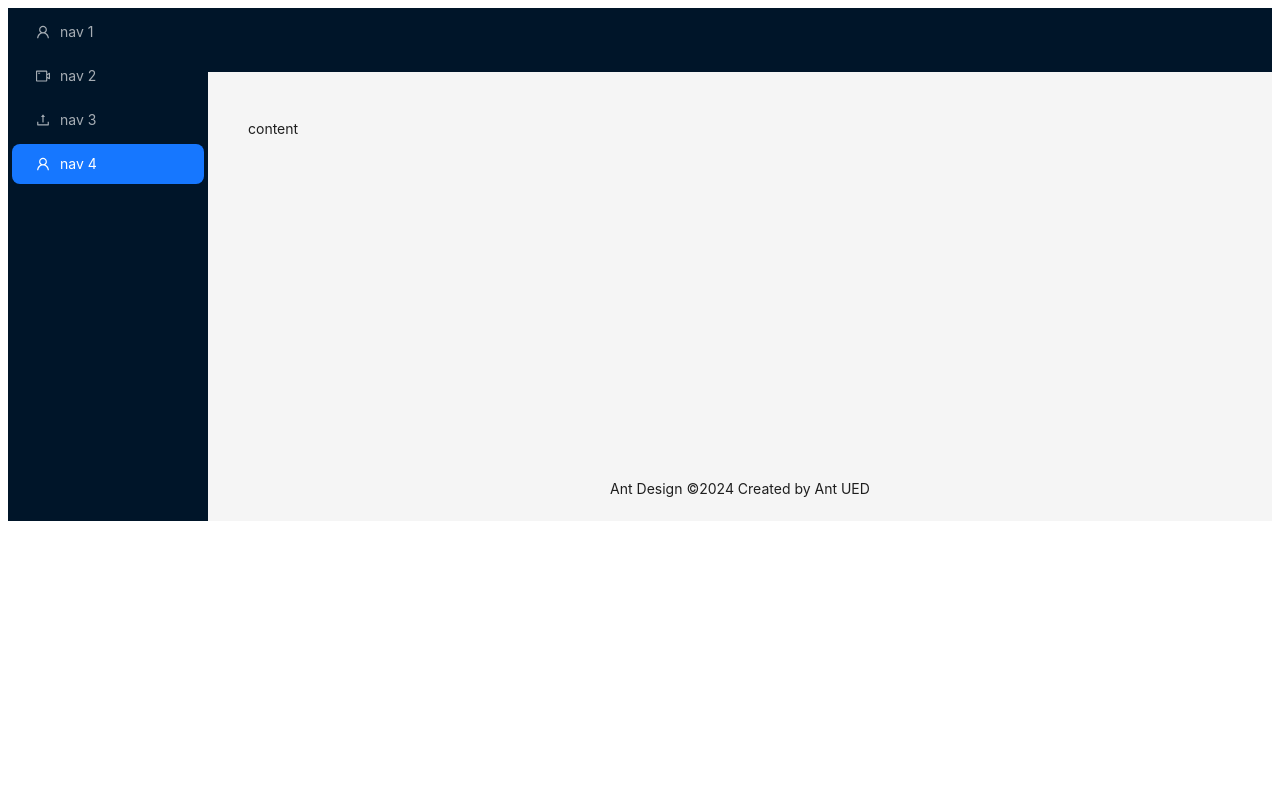
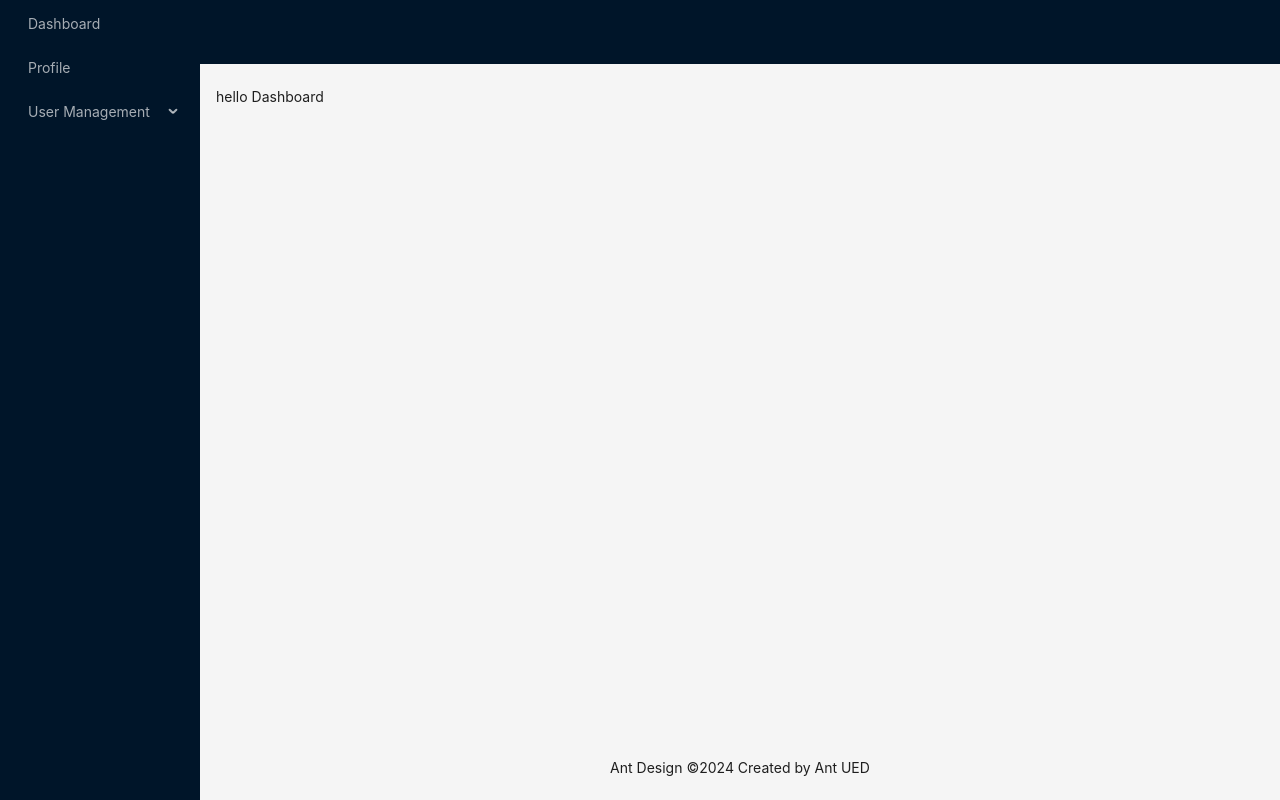
Before and after one commit to sheikhmohdnazmulhasan/school-management-client, a React (Vite) app: page / in a window 1280 px wide. Built offline with nearby package versions, Linux system fonts and the light colour scheme.

Commit message:
Absolute Path, Relative Path, Outlet, And Layout Layer.

```diff
--- a/src/components/layouts/MainLayout.tsx
+++ b/src/components/layouts/MainLayout.tsx
@@ -1,20 +1,26 @@
-import { Layout, Menu } from "antd";
-import { createElement, FC } from "react";
+import { FC } from "react";
+import { Layout, Menu, MenuProps } from "antd";
+import { Outlet } from "react-router-dom";
 const { Header, Content, Footer, Sider } = Layout;
-import { UploadOutlined, UserOutlined, VideoCameraOutlined } from '@ant-design/icons';
-
-const items = [UserOutlined, VideoCameraOutlined, UploadOutlined, UserOutlined].map(
-    (icon, index) => ({
-        key: String(index + 1),
-        icon: createElement(icon),
-        label: `nav ${index + 1}`,
-    }),
-);
 
 const MainLayout: FC = () => {
+
+    const items: MenuProps['items'] = [
+        { key: '1', label: 'Dashboard' },
+        { key: '2', label: 'Profile' },
+        {
+            key: '3', label: 'User Management',
+            children: [
+                { key: '3.1', label: 'Create Student' },
+                { key: '3.2', label: 'Create Faculty' },
+            ]
+        },
+
+    ]
+
     return (
         <div>
-            <Layout>
+            <Layout style={{ height: '100vh' }}>
                 <Sider
                     breakpoint="lg"
                     collapsedWidth="0"
@@ -31,13 +37,8 @@ const MainLayout: FC = () => {
                 <Layout>
                     <Header style={{ padding: 0 }} />
                     <Content style={{ margin: '24px 16px 0' }}>
-                        <div
-                            style={{
-                                padding: 24,
-                                minHeight: 360,
-                            }}
-                        >
-                            content
+                        <div>
+                            <Outlet />
                         </div>
                     </Content>
                     <Footer style={{ textAlign: 'center' }}>
--- a/src/index.css
+++ b/src/index.css
@@ -0,0 +1,5 @@
+* {
+  box-sizing: border-box;
+  margin: 0;
+  padding: 0;
+}
--- a/src/main.tsx
+++ b/src/main.tsx
@@ -2,10 +2,10 @@ import React from 'react'
 import ReactDOM from 'react-dom/client'
 import './index.css'
 import { RouterProvider } from 'react-router-dom'
-import router from './routes/index.tsx'
+import Router from './routes/index.tsx'
 
 ReactDOM.createRoot(document.getElementById('root')!).render(
   <React.StrictMode>
-    <RouterProvider router={router} />
+    <RouterProvider router={Router} />
   </React.StrictMode>,
 )
--- /dev/null
+++ b/src/pages/Admin/AdminDashboard.tsx
@@ -0,0 +1,10 @@
+
+const AdminDashboard = () => {
+    return (
+        <div>
+            admin dashboard
+        </div>
+    );
+};
+
+export default AdminDashboard;
--- /dev/null
+++ b/src/pages/Admin/CreateStudent.tsx
@@ -0,0 +1,10 @@
+
+const CreateStudent = () => {
+    return (
+        <div>
+            create student
+        </div>
+    );
+};
+
+export default CreateStudent;
--- /dev/null
+++ b/src/pages/Dashboard.tsx
@@ -0,0 +1,10 @@
+
+const Dashboard = () => {
+    return (
+        <div>
+            hello Dashboard
+        </div>
+    );
+};
+
+export default Dashboard;
--- /dev/null
+++ b/src/pages/Login.tsx
@@ -0,0 +1,10 @@
+
+const Login = () => {
+    return (
+        <div>
+            this is login comp
+        </div>
+    );
+};
+
+export default Login;
--- /dev/null
+++ b/src/pages/Register.tsx
@@ -0,0 +1,10 @@
+
+const Register = () => {
+    return (
+        <div>
+            this is register comp
+        </div>
+    );
+};
+
+export default Register;
--- a/src/routes/index.tsx
+++ b/src/routes/index.tsx
@@ -1,13 +1,29 @@
 import { createBrowserRouter } from "react-router-dom";
 import Root from "../Root";
+import Login from "../pages/Login";
+import Register from "../pages/Register";
+import Dashboard from "../pages/Dashboard";
+import AdminDashboard from "../pages/Admin/AdminDashboard";
+import CreateStudent from "../pages/Admin/CreateStudent";
 
-
-
-const router = createBrowserRouter([
+const Router = createBrowserRouter([
   {
     path: "/",
     element: <Root />,
+    children: [
+      { index: true, element: <Dashboard /> }
+    ]
   },
+  {
+    path: '/admin',
+    element: <Root />,
+    children: [
+      { index: true, element: <AdminDashboard /> },
+      { path: '/admin/create-student', element: <CreateStudent /> }
+    ]
+  },
+  { path: "/login", element: <Login /> },
+  { path: "/register", element: <Register /> },
 ]);
 
-export default router;
+export default Router;
```
